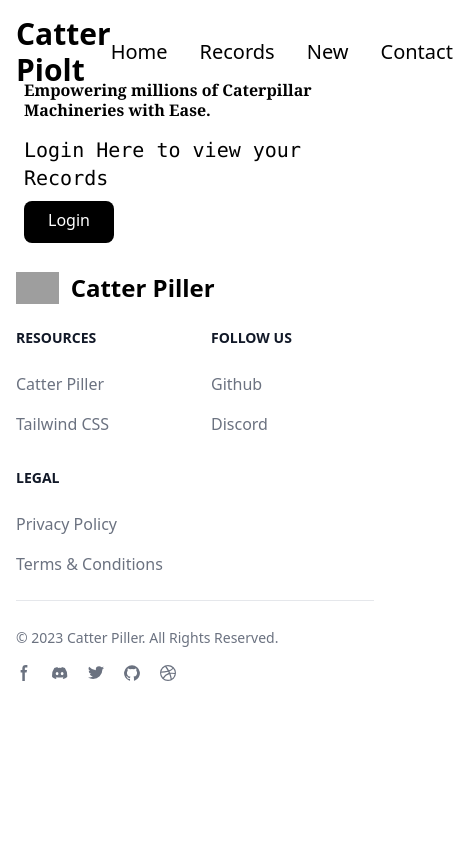
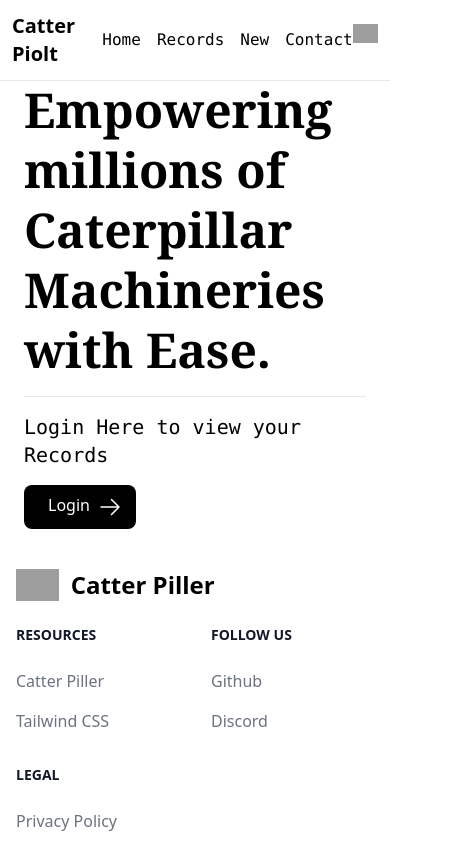
Before and after one commit to the-great-adee/next-gen-equipment-inspector-frontend, a React (Vite) app: page / in a window 390 px wide. Shown: the whole page, 453 px wide, since content can reach past the window. Built offline with nearby package versions, Linux system fonts and the light colour scheme; grey boxes are pictures that could not be loaded.

Commit message:
changed ui

```diff
--- a/package.json
+++ b/package.json
@@ -11,6 +11,7 @@
   },
   "dependencies": {
     "@heroicons/react": "^2.1.5",
+    "next-gen-equipment-inspector": "file:",
     "react": "^18.3.1",
     "react-dom": "^18.3.1",
     "react-router-dom": "^6.26.0"
--- a/src/App.jsx
+++ b/src/App.jsx
@@ -1,4 +1,3 @@
-
 import { Routes, Route } from 'react-router-dom';
 import HeadNavBar from './components/HeadNavBar';
 import Contact from './pages/Contact';
@@ -12,18 +11,19 @@ import Login from './pages/Login';
 
 const App = () => {
   return (
-    <div className=''>
-      <HeadNavBar/>
-      <div className="min-h-full relative h-fit overflow-y-scroll pt-20 overflow-hidden">
+    <div className='h-screen bg-white top-0 bottom-0 overflow-y-scroll pt-20 overflow-hidden'>
+      <HeadNavBar />
+      <div className="min-h-full relative h-fit">
         <Routes>
           <Route path="/" element={<Home />} />
           <Route path="/records" element={<Records />} />
           <Route path="/new" element={<New />} />
-          <Route path="/contact" element={<Contact/>} />
-          <Route path="/login" element={<Login/>} />
+          <Route path="/contact" element={<Contact />} />
+          <Route path="/login" element={<Login />} />
         </Routes>
-        <Footer/>
+        <Footer />
       </div>
+
     </div>
   );
 };
--- a/src/components/HeadNavBar.jsx
+++ b/src/components/HeadNavBar.jsx
@@ -2,28 +2,25 @@ import { Link } from "react-router-dom";
 
 
 const HeadNavBar = () => {
-  return (
-    <nav className="bg-white/30 absolute w-full top-0 backdrop-blur-lg text-black p-4">
-      <div className="mx-auto flex justify-between items-center">
-        <div className="text-black font-bold text-3xl">
+  return (<>
+    <nav className="bg-white/30 absolute z-50 w-full top-0 backdrop-blur-lg text-black p-3 border-b">
+      <div className="mx-auto flex justify-between items-center ">
+        <div className="text-black font-bold text-xl sm:text-3xl">
           <Link to={"/"} href="#">Catter Piolt</Link>
         </div>
-        <div className="space-x-8 sm:space-x-4 text-xl">
-          <Link to={"/"} href="#" className="text-black hover:text-gray-400">Home</Link>
-          <Link to={"/records"}  href="#" className="text-black hover:text-gray-400">Records</Link>
-          <Link to={"/new"}  href="#" className="text-black hover:text-gray-400">New</Link>
-          <Link to={"/contact"}  href="#" className="text-black hover:text-gray-400">Contact</Link>
+        <div className="space-x-4 font-mono sm:space-x-8 text-[1rem] sm:text-xl ">
+          <Link to={"/"} href="#" className="text-black hover:text-black/60 transition-all duration-400">Home</Link>
+          <Link to={"/records"} href="#" className="text-black hover:text-black/60 transition-all duration-400">Records</Link>
+          <Link to={"/new"} href="#" className="text-black hover:text-black/60 transition-all duration-400">New</Link>
+          <Link to={"/contact"} href="#" className="text-black hover:text-black/60 transition-all duration-400">Contact</Link>
         </div>
-        <div className="">
-          <img style={
-
-            {height:45,
-              width:45
-            }
-          } className = '' src={"user-image.png"}/>
+        <div className="size-8 sm:size-9">
+          <img className='' src={"user-image.png"} />
         </div>
       </div>
     </nav>
+
+  </>
   );
 };
 
--- a/src/pages/Contact.jsx
+++ b/src/pages/Contact.jsx
@@ -2,7 +2,7 @@
 
 const Contact = () => {
   return (
-    <div>Contact</div>
+    <div className="h-full">Contact</div>
   )
 }
 
--- a/src/pages/Home.jsx
+++ b/src/pages/Home.jsx
@@ -1,28 +1,50 @@
-import { Link } from "react-router-dom"
-
-
+import { Link } from "react-router-dom";
 
 const Home = () => {
   return (
     <div className="px-6 h-full space-y-4">
-        <TagLine/>
+      <TagLine />
+      <hr />
       <div className="font-mono text-xl">Login Here to view your Records</div>
-        <div >
-        <Link  to={"/login"} className=" bg-black rounded-lg w-28 text-center px-6 pb-3 p-2 text-white">Login</Link>
+      <LoginButton />
     </div>
+  );
+};
 
-    </div>
-  )
-}
-
-export default Home
-
-
+export default Home;
 
 const TagLine = () => {
   return (
-    <div className="max-w-2xl  font-extrabold font-serif sm:text-[4rem] leading-tight">
+    <div className="max-w-2xl  font-extrabold font-serif text-[3rem] leading-tight">
       Empowering millions of Caterpillar Machineries with Ease.
     </div>
-  )
-}
+  );
+};
+const LoginButton = () => {
+  return (
+    <div className="w-20">
+      <Link className="" to={"/login"}>
+        <div className="relative group bg-black rounded-lg w-28 text-center px-6 p-2 text-white flex items-center justify-between gap-2 transition-all duration-400">
+          <p className="mb-1">Login</p>
+          <div className="">
+            <svg fontSize={3}
+              xmlns="http://www.w3.org/2000/svg"
+              fill="none"
+              viewBox="0 0 24 24"
+              strokeWidth={1.5}
+              stroke="currentColor"
+              className="size-6"
+            >
+              <path
+                strokeLinecap="round"
+                strokeLinejoin="round"
+                d="M13.5 4.5 21 12m0 0-7.5 7.5M21 12H3"
+              />
+
+            </svg>
+          </div>
+        </div>
+      </Link>
+    </div>
+  );
+};
--- a/src/pages/New.jsx
+++ b/src/pages/New.jsx
@@ -1,7 +1,20 @@
 const New = () => {
   return (
-    <div>New</div>
+    <div className="h-full px-2 bg-red-300">
+      Entry
+      <Form />
+    </div>
   )
 }
 
 export default New
+
+import React from 'react'
+
+function Form() {
+  return (
+    <div>
+
+    </div>
+  )
+}
--- a/src/pages/Records.jsx
+++ b/src/pages/Records.jsx
@@ -2,7 +2,7 @@
 
 const Records = () => {
   return (
-    <div>Records</div>
+    <div className="h-full">Records</div>
   )
 }
 
```
Also changed, not shown: src/components/Footer.jsx (+5 -5 lines). Lines whose indentation alone changed are shown as unchanged.
